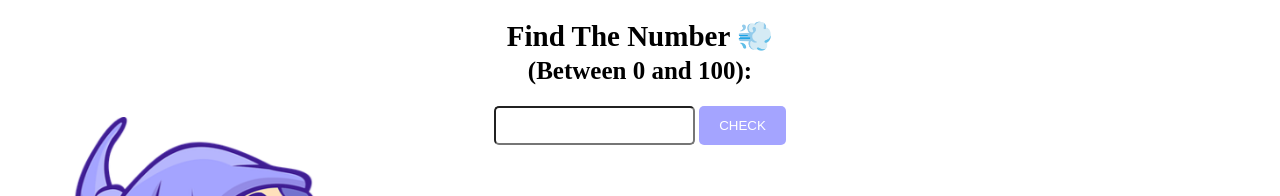
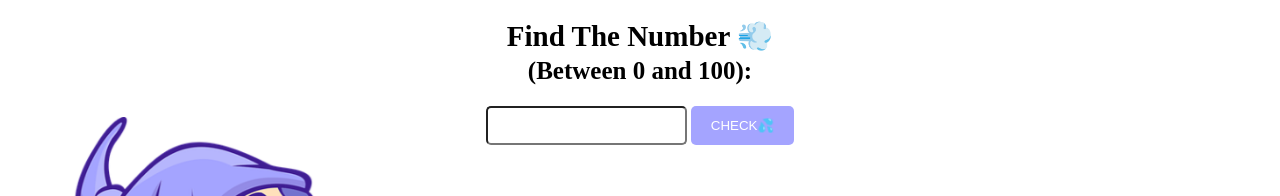
Before and after one commit to gulinmerve/JS-001-Find-The-Number, a plain HTML site: page index.html in a window 1280 px wide. Shown: the top 196 px of the page. Drawn offline with Linux system fonts and the light colour scheme.

Commit message:
blue emoji added

```diff
--- a/index.html
+++ b/index.html
@@ -12,7 +12,7 @@
     <div class="container1">
         <h1>Find The Number 💨 <br /><span>(Between 0 and 100):</span></h1>
         <input id="inputBox" type="number" />
-        <button id="check">CHECK</button>
+        <button id="check">CHECK💦</button>
         <h2 id="result"></h2>
         <p id="guessNumber"></p>
         <h1 id="thanks"></h1>
```
